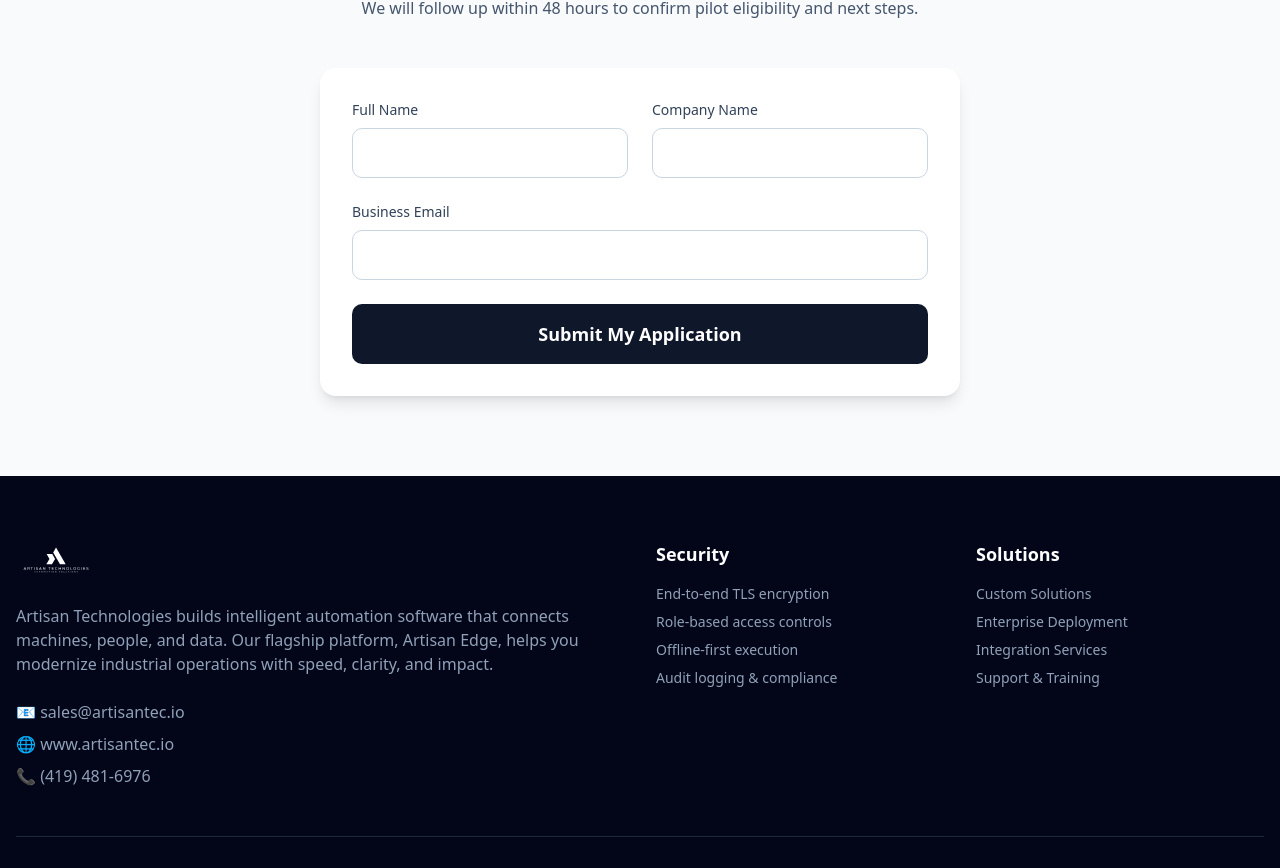
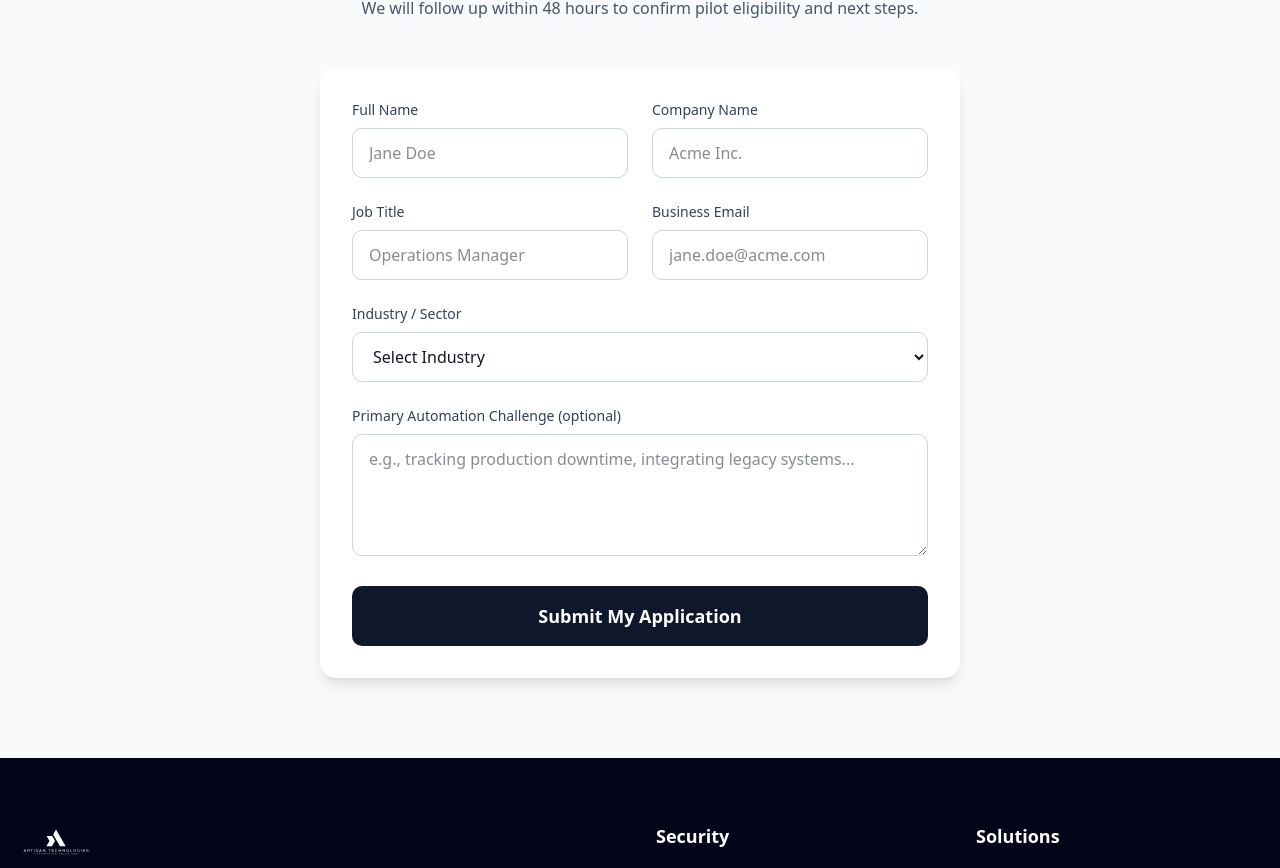
Before and after one commit to mouus/artisan-git, a Next.js app: page / in a window 1280 px wide. Shown: the part 3517-4385 px from the top of the page. Built offline with nearby package versions, Linux system fonts and the light colour scheme.

Commit message:
lead form change

```diff
--- a/app/page.jsx
+++ b/app/page.jsx
@@ -256,6 +256,7 @@ export default function Home() {
                   <label className="block text-sm font-medium text-slate-700 dark:text-slate-300 mb-2">Full Name</label>
                   <input
                     type="text"
+                    placeholder="Jane Doe"
                     className="w-full px-4 py-3 border border-slate-300 dark:border-slate-600 bg-white dark:bg-slate-700 text-slate-900 dark:text-white rounded-lg focus:ring-2 focus:ring-slate-500 focus:border-transparent transition-colors duration-300"
                   />
                 </div>
@@ -265,18 +266,53 @@ export default function Home() {
                   </label>
                   <input
                     type="text"
+                    placeholder="Acme Inc."
+                    className="w-full px-4 py-3 border border-slate-300 dark:border-slate-600 bg-white dark:bg-slate-700 text-slate-900 dark:text-white rounded-lg focus:ring-2 focus:ring-slate-500 focus:border-transparent transition-colors duration-300"
+                  />
+                </div>
+              </div>
+              <div className="grid md:grid-cols-2 gap-6">
+                <div>
+                  <label className="block text-sm font-medium text-slate-700 dark:text-slate-300 mb-2">Job Title</label>
+                  <input
+                    type="text"
+                    placeholder="Operations Manager"
+                    className="w-full px-4 py-3 border border-slate-300 dark:border-slate-600 bg-white dark:bg-slate-700 text-slate-900 dark:text-white rounded-lg focus:ring-2 focus:ring-slate-500 focus:border-transparent transition-colors duration-300"
+                  />
+                </div>
+                <div>
+                  <label className="block text-sm font-medium text-slate-700 dark:text-slate-300 mb-2">
+                    Business Email
+                  </label>
+                  <input
+                    type="email"
+                    placeholder="jane.doe@acme.com"
                     className="w-full px-4 py-3 border border-slate-300 dark:border-slate-600 bg-white dark:bg-slate-700 text-slate-900 dark:text-white rounded-lg focus:ring-2 focus:ring-slate-500 focus:border-transparent transition-colors duration-300"
                   />
                 </div>
               </div>
               <div>
                 <label className="block text-sm font-medium text-slate-700 dark:text-slate-300 mb-2">
-                  Business Email
+                  Industry / Sector
                 </label>
-                <input
-                  type="email"
+                <select className="w-full px-4 py-3 border border-slate-300 dark:border-slate-600 bg-white dark:bg-slate-700 text-slate-900 dark:text-white rounded-lg focus:ring-2 focus:ring-slate-500 focus:border-transparent transition-colors duration-300">
+                  <option>Select Industry</option>
+                  <option>Manufacturing</option>
+                  <option>Logistics & Warehousing</option>
+                  <option>Food Service</option>
+                  <option>OEM & Integrators</option>
+                  <option>Other</option>
+                </select>
+              </div>
+              <div>
+                <label className="block text-sm font-medium text-slate-700 dark:text-slate-300 mb-2">
+                  Primary Automation Challenge (optional)
+                </label>
+                <textarea
+                  rows={4}
+                  placeholder="e.g., tracking production downtime, integrating legacy systems..."
                   className="w-full px-4 py-3 border border-slate-300 dark:border-slate-600 bg-white dark:bg-slate-700 text-slate-900 dark:text-white rounded-lg focus:ring-2 focus:ring-slate-500 focus:border-transparent transition-colors duration-300"
-                />
+                ></textarea>
               </div>
               <button
                 type="submit"
@@ -335,24 +371,7 @@ export default function Home() {
             </div>
           </div>
         </footer>
-          {/* Sticky Footer CTA */}
-      {/* <div className="fixed bottom-0 left-0 right-0 bg-blue-600 text-white p-4 z-50 shadow-lg">
-        <div className="max-w-7xl mx-auto flex flex-col md:flex-row items-center justify-between gap-4">
-          <p className="text-sm md:text-base">
-            Artisan Edge launches Fall 2025. Don't miss your opportunity to lead with smarter automation.
-          </p>
-          <div className="flex gap-3">
-            <button className="bg-white text-blue-600 px-4 py-2 rounded-full text-sm font-semibold hover:bg-white/90 transition-colors">
-              Request Early Access
-            </button>
-            <button className="border border-white text-white px-4 py-2 rounded-full text-sm font-semibold hover:bg-white/10 transition-colors">
-              Book a Demo
-            </button>
-          </div>
-        </div>
-      </div> */}
       </div>
-
     </div>
   )
 }
```
